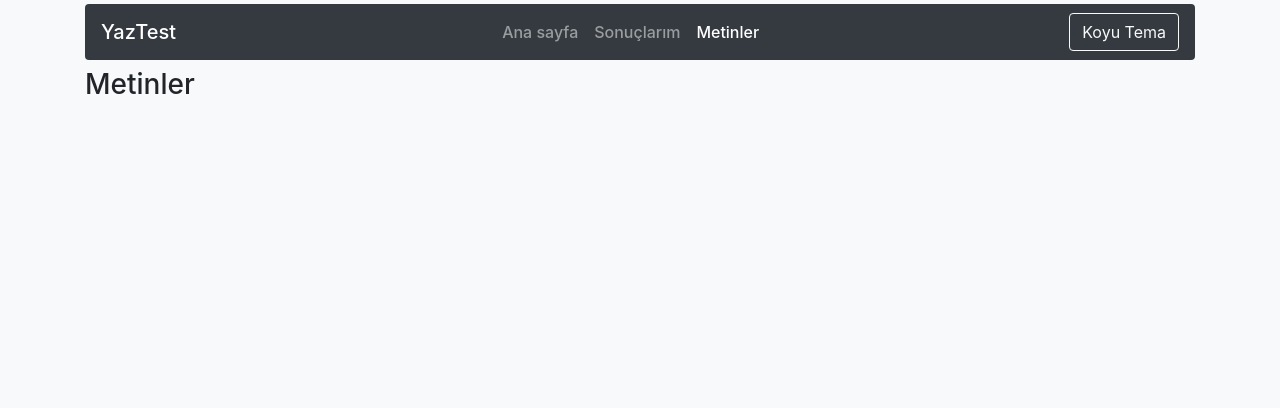
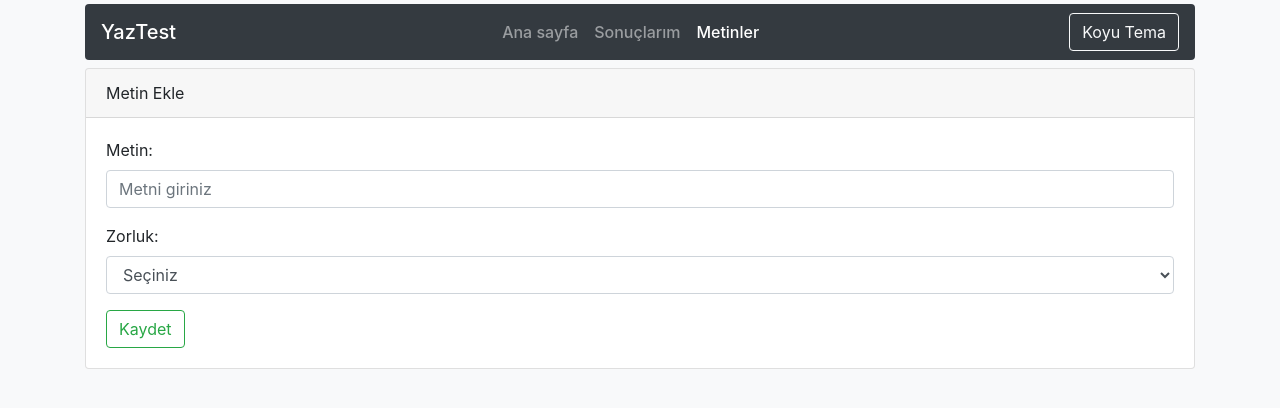
Before and after one commit to mafirat/react-ch-ws, a React (Create React App) app: page /challenges in a window 1280 px wide. Shown: the top 408 px of the page. Built offline with nearby package versions, Linux system fonts and the light colour scheme.

Commit message:
useState ile bilesen olusturuldu.

```diff
--- /dev/null
+++ b/src/components/challenges/AddChallenge.jsx
@@ -0,0 +1,42 @@
+import React, { useState } from 'react';
+const initState = {
+    text: '',
+    difficulty: ''
+}
+const AddChallenge = () => {
+    const [challenge, setChallenge] = useState(initState);
+
+    const changeHandler = (e) => {
+        setChallenge({
+            ...challenge,
+            [e.target.name]: e.target.value
+        })
+    }
+    return (
+        <div className="card">
+            <div className="card-header">
+                Metin Ekle
+            </div>
+            <div className="card-body">
+                <form>
+                    <div className="form-group">
+                        <label htmlFor="text">Metin:</label>
+                        <input type="text" name="text" className="form-control" onChange={changeHandler} value={challenge.text} autoComplete="off" placeholder="Metni giriniz" required />
+                    </div>
+                    <div className="form-group">
+                        <label htmlFor="difficulty">Zorluk: </label>
+                        <select name="difficulty" id="difficulty" className="form-control" onChange={changeHandler} required value={challenge.difficulty}>
+                            <option value="">Seçiniz</option>
+                            <option value="easy">Kolay</option>
+                            <option value="medium">Normal</option>
+                            <option value="hard">Zor</option>
+                        </select>
+                    </div>
+                    <button className="btn btn-outline-success">Kaydet</button>
+                </form>
+            </div>
+        </div>
+    );
+}
+
+export default AddChallenge;
--- a/src/components/challenges/Challenges.jsx
+++ b/src/components/challenges/Challenges.jsx
@@ -1,6 +1,11 @@
 import React from 'react';
+import AddChallenge from './AddChallenge';
 const Challenges = () => {
-    return ( <h3>Metinler</h3> );
+    return (
+        <React.Fragment>
+            <AddChallenge />
+        </React.Fragment>
+    );
 }
 
 export default Challenges;
```
Also changed, not shown: 1 other file (tests, documents, lock files or other folders).
